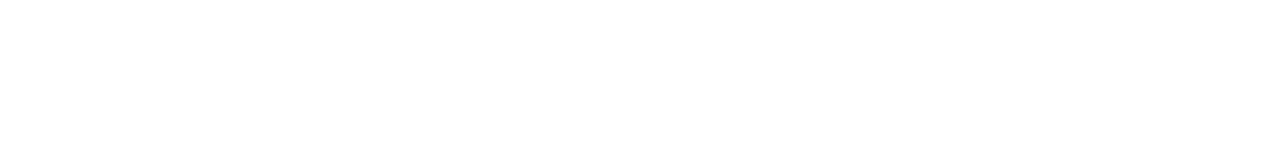
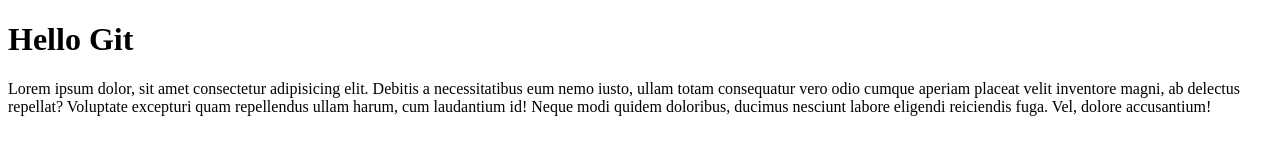
Before and after one commit to jjacaitu/git-branchin-lesson, a plain HTML site: page index.html in a window 1280 px wide. Drawn offline with Linux system fonts and the light colour scheme.

Commit message:
Added content

```diff
--- a/index.html
+++ b/index.html
@@ -7,6 +7,7 @@
   <title>Git branching lesson on test</title>
 </head>
 <body>
-
+  <h1>Hello Git</h1>
+  <p>Lorem ipsum dolor, sit amet consectetur adipisicing elit. Debitis a necessitatibus eum nemo iusto, ullam totam consequatur vero odio cumque aperiam placeat velit inventore magni, ab delectus repellat? Voluptate excepturi quam repellendus ullam harum, cum laudantium id! Neque modi quidem doloribus, ducimus nesciunt labore eligendi reiciendis fuga. Vel, dolore accusantium!</p>
 </body>
 </html>
```
